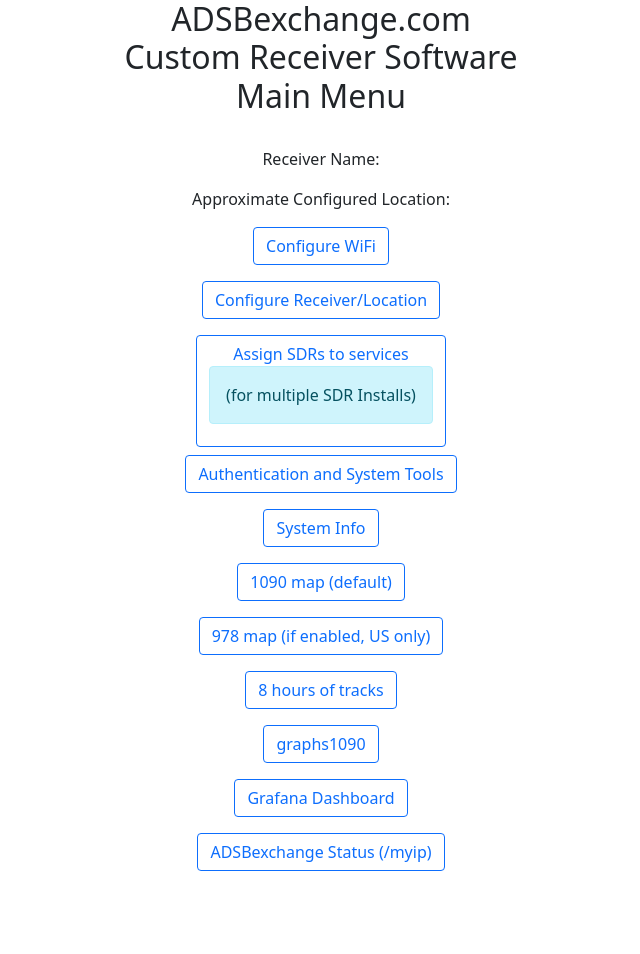
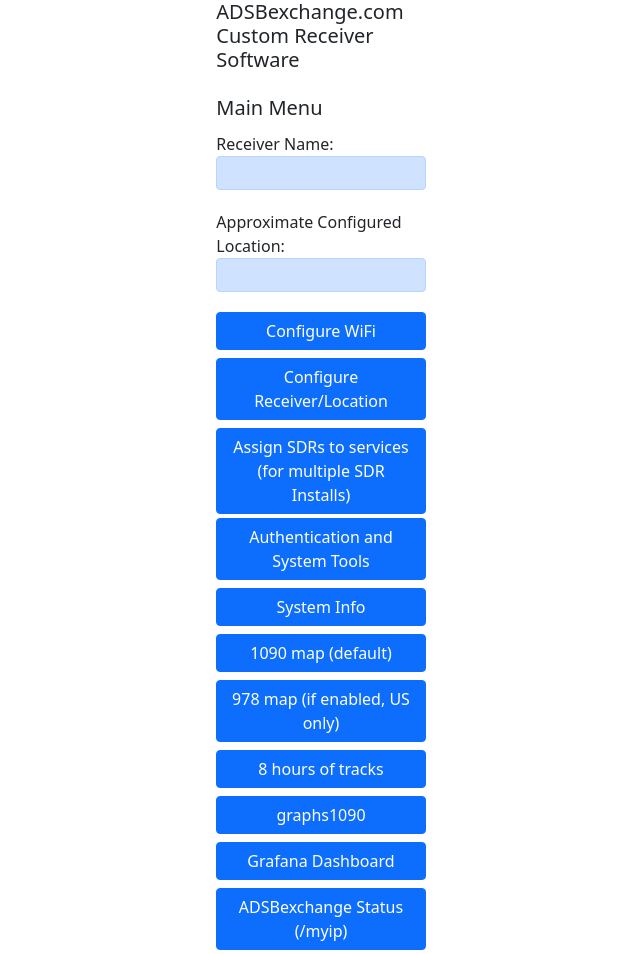
Before and after one commit to dstreufert/adsbx-webconfig, a PHP site: page / in a window 1280 px wide. Shown: the whole page, without its empty margins (319-959 px from the left). Before the commit the page ends 871 px from the top, so only its background shows below. Run offline with PHP 8.4, Linux system fonts and the light colour scheme; some libraries are stand-ins or nearby versions.

Commit message:
Update index.php

```diff
--- a/html/index.php
+++ b/html/index.php
@@ -18,39 +18,37 @@ td, th {
 tr:nth-child(even) {
   background-color: #D5D8DC;
 }
+.btn-margin-bottom{
+    margin-bottom: 5px !important;
+}
+
 </style>
-
-
 
 </head>
 <body>
-<div class="container">
-  <center>
-   <div class="row row-cols-1">
-     <div class="col"><h2>ADSBexchange.com<br>Custom Receiver Software<br />Main Menu</h2>
-    <br />
-      <?php
+<div class="container-fluid">
+<div class="d-grid gap-1 col-2 mx-auto">
+        <h5>ADSBexchange.com<br />Custom Receiver Software<br /><br />Main Menu</h5>
+        <?php
         $receivername=file_get_contents("/tmp/webconfig/name");
         $location = file_get_contents("/tmp/webconfig/location");
-        echo "Receiver Name:<center><pre>$receivername</pre></center>";
-        echo "Approximate Configured Location:<center><pre>$location</pre></center>";
-      ?>
-    </div>
-    <div class="d-grid gap-2 col-6 mx-auto">
-       <div class="col"><a class="btn btn-outline-primary" href="/wifi"/>Configure WiFi<a/></div>
-       <div class="col"><a class="btn btn-outline-primary" href="/config"/>Configure Receiver/Location<a/></div>
-       <div class="col"><a class="btn btn-outline-primary" href="/sdr-assign"/>Assign SDRs to services<div class="alert alert-info" role="alert">(for multiple SDR Installs)</div></a></div>
-       <div class="col"><a class="btn btn-outline-primary" href="/auth"/>Authentication and System Tools<a/></div>
-       <div class="col"><a class="btn btn-outline-primary" href="/info"/>System Info<a/></div>
-       <div class="col"><a class="btn btn-outline-primary" href="/tar1090"/>1090 map (default)<a/></div>
-       <div class="col"><a class="btn btn-outline-primary" href="/978"/>978 map (if enabled, US only)<a/></div>
-       <div class="col"><a class="btn btn-outline-primary" href="/tar1090/?pTracks"/>8 hours of tracks<a/></div>
-       <div class="col"><a class="btn btn-outline-primary" href="/graphs1090"/>graphs1090<a/></div>
-       <div class="col"><a class="btn btn-outline-primary" href="/" onclick="javascript:event.target.port=3000"/>Grafana Dashboard<a/></div>
-       <div class="col"><a class="btn btn-outline-primary" href="https://www.adsbexchange.com/myip/"/>ADSBexchange Status (/myip)<a/></div>
-    </div>
-  </div>
-  </center>
+        ?>
+        <div class="col">Receiver Name:<br /><div class="alert alert-primary" role="alert"><?php echo $receivername ?></div></div>
+        <div class="col">Approximate Configured Location:<br /><div class="alert alert-primary" role="alert"><?php echo $location ?></div></div>
+
+        <a class="btn btn-primary" href="/wifi"/>Configure WiFi<a/>
+        <a class="btn btn-primary" href="/config"/>Configure Receiver/Location<a/>
+        <a class="btn btn-primary" href="/sdr-assign"/>Assign SDRs to services <br />(for multiple SDR Installs)</a>
+        <a class="btn btn-primary" href="/auth"/>Authentication and System Tools<a/>
+        <a class="btn btn-primary" href="/info"/>System Info<a/>
+        <a class="btn btn-primary" href="/tar1090"/>1090 map (default)<a/>
+        <a class="btn btn-primary" href="/978"/>978 map (if enabled, US only)<a/>
+        <a class="btn btn-primary" href="/tar1090/?pTracks"/>8 hours of tracks<a/>
+        <a class="btn btn-primary" href="/graphs1090"/>graphs1090<a/>
+        <a class="btn btn-primary" href="/" onclick="javascript:event.target.port=3000"/>Grafana Dashboard<a/>
+        <a class="btn btn-primary" href="https://www.adsbexchange.com/myip/"/>ADSBexchange Status (/myip)<a/>
+
+        </div>
 </div>
 </body>
 </html>
```
